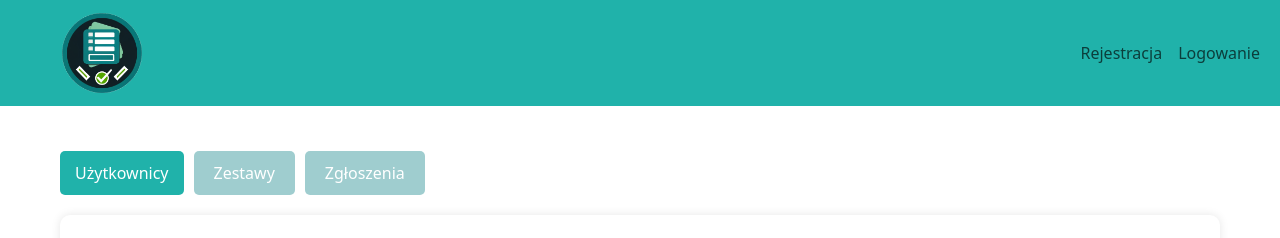
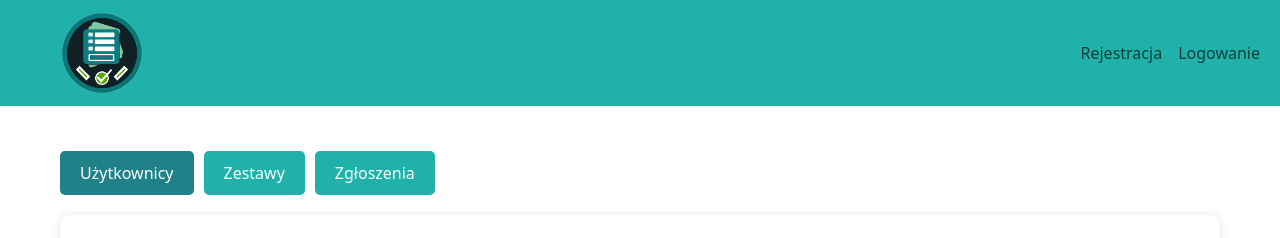
Before and after one commit to pinkcone/inzynierka, a React (Create React App) app in the folder client/: page /admin in a window 1280 px wide. Shown: the top 238 px of the page. Built offline with nearby package versions, Linux system fonts and the light colour scheme; no server answers.

Commit message:
style fixes

```diff
--- a/client/src/components/Admin/SetList.js
+++ b/client/src/components/Admin/SetList.js
@@ -175,7 +175,6 @@ const SetList = () => {
         </table>
       )}
 
-      {totalPages > 1 && (
         <div className={styles.pagination}>
           <button
             className={styles.pageButton}
@@ -193,7 +192,6 @@ const SetList = () => {
             Następna &gt;
           </button>
         </div>
-      )}
 
       {showPopup && (
         <PopupConfirmation
--- a/client/src/components/Pages/EditPageSet.js
+++ b/client/src/components/Pages/EditPageSet.js
@@ -345,8 +345,11 @@ const EditPageSet = () => {
                   <div className={styles.answersList}>
                     {question.answers && question.answers.length > 0 ? (
                       question.answers.map((answer) => (
-                        <div key={answer.id} className={styles.answerItem}>
-                          <p>{answer.content}</p>
+                        <div
+                        key={answer.id}
+                        className={`${styles.answerItem} ${answer.isTrue ? styles.answerCorrect : styles.answerIncorrect}`}                        >
+
+                        <p>{answer.content}</p>
 
                           {isOwner && (
                               <div className={styles.answerActions}>
--- a/client/src/components/Pages/PageSet.js
+++ b/client/src/components/Pages/PageSet.js
@@ -172,7 +172,10 @@ const PageSet = () => {
                   <div className={styles.answersList}>
                   {question.answers && question.answers.length > 0 ? (
                     question.answers.map((answer) => (
-                        <div key={answer.id} className={styles.answerItem}>
+                      <div
+                        key={answer.id}
+                        className={`${styles.answerItem} ${answer.isTrue ? styles.answerCorrect : styles.answerIncorrect}`}
+                      >
                         <p>{answer.content}</p>
                       </div>
                     ))
--- a/client/src/styles/AdminDashboard.module.css
+++ b/client/src/styles/AdminDashboard.module.css
@@ -21,14 +21,23 @@
 .tabButton {
   padding: 10px 20px;
   cursor: pointer;
-  background-color: #9fcdcf;
+  background-color: #20B2AA;
   border: none;
   border-radius: 5px;
   transition: background-color 0.3s;
+  color: white;
+}
+
+.tabButton:hover {
+  background-color: #218188;
 }
 
 .activeTab {
-  background-color: #20B2AA;
+  padding: 10px 20px;
+  background-color: #218188;
+  border: none;
+  border-radius: 5px;
+  transition: background-color 0.3s;
   color: white;
 }
 
--- a/client/src/styles/EditQuestion.module.css
+++ b/client/src/styles/EditQuestion.module.css
@@ -9,26 +9,26 @@
     padding: 20px;
   }
 
-  h2 {
+  .h2 {
     margin-bottom: 15px;
   }
 
-  textarea {
+  .textarea {
     width: 100%;
     height: 100px;
     margin-bottom: 10px;
   }
 
-  button {
+  .button {
     padding: 10px 15px;
-    background-color: #007bff;
+    background-color: #218188;
     color: white;
     border: none;
     border-radius: 5px;
     cursor: pointer;
   }
 
-  button:hover {
+  .button:hover {
     background-color: #0056b3;
   }
 
--- a/client/src/styles/PageSet.module.css
+++ b/client/src/styles/PageSet.module.css
@@ -213,3 +213,12 @@ button svg {
   margin-bottom: 15px;
   border-radius: 4px;
 }
+
+
+.answerCorrect {
+  border-left: 4px solid #20c997;
+}
+
+.answerIncorrect {
+  border-left: 4px solid #dc3545;
+}
```
Lines whose indentation alone changed are shown as unchanged.
